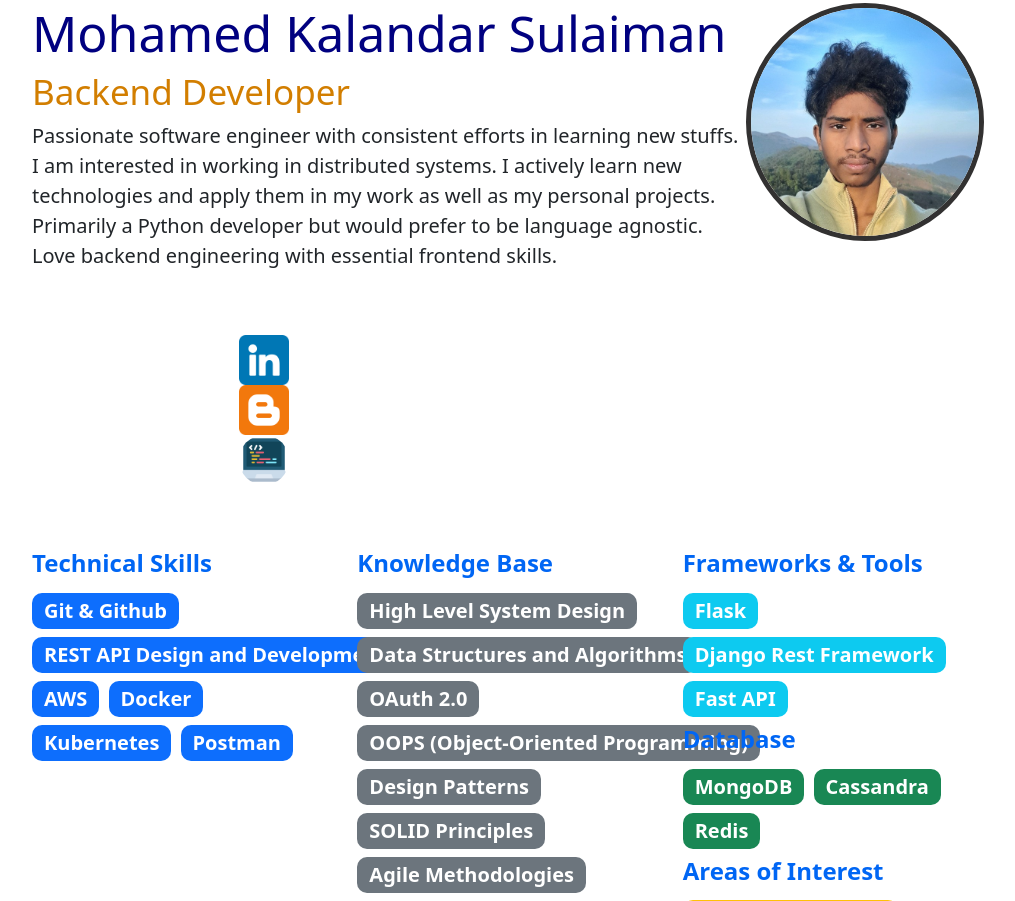
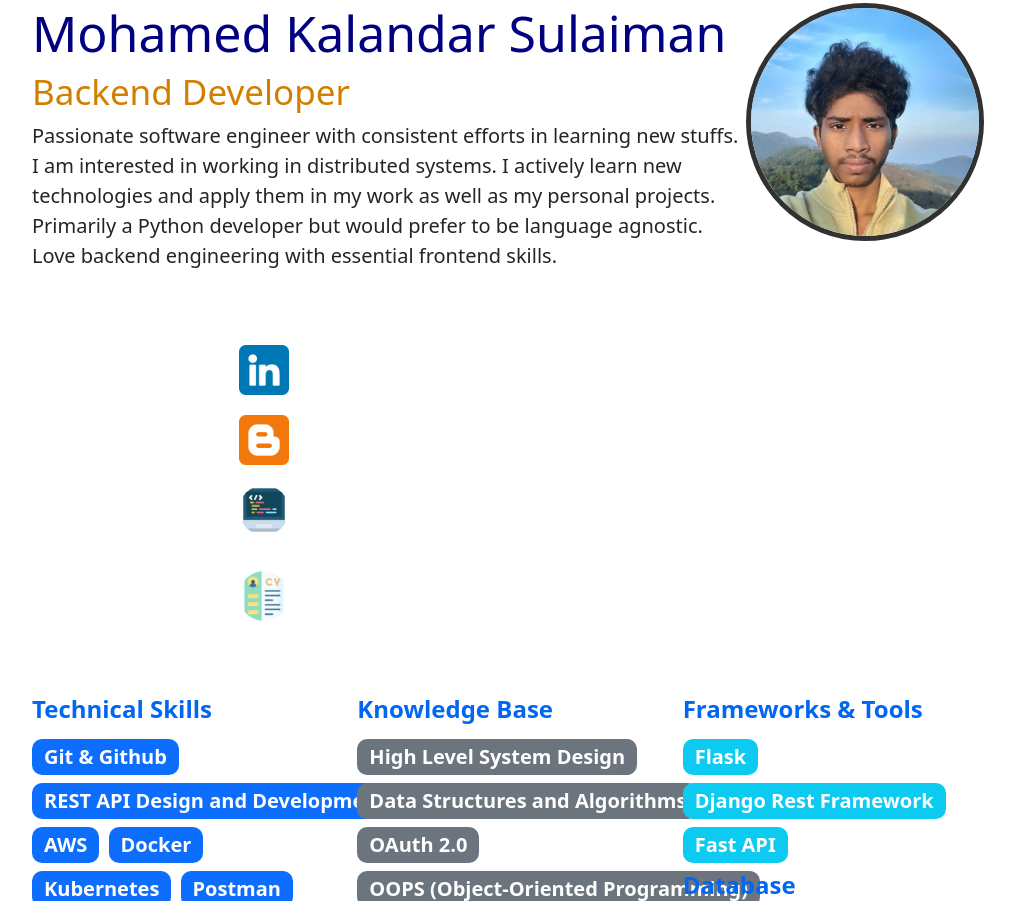
Before and after one commit to Mohamed-Kalandar-Sulaiman/Flask-Portfolio-Site, a Flask app: page / in a window 1280 px wide. Shown: the part 65-966 px from the top of the page, without its empty margins (132-1147 px from the left). Run offline with Flask 3, Linux system fonts and the light colour scheme; some libraries are stand-ins or nearby versions.

Commit message:
Uploaded into pythonanyehere

```diff
--- a/main/ui/templates/base.html
+++ b/main/ui/templates/base.html
@@ -30,7 +30,8 @@
 </head>
 <body>
     <div class="container mt-5">
-        <audio id="background-music" src="{{ url_for('static', filename='audio/bg.mp3') }}" autoplay ></audio>
+
+
 
         {% block content %}
         {% endblock %}
--- a/main/ui/templates/sections/social_media.html
+++ b/main/ui/templates/sections/social_media.html
@@ -1,10 +1,51 @@
 <div class="row mb-5">
     <div class="col-md-6 text-center d-flex flex-column align-items-center justify-content-center">
-        <a href="https://www.linkedin.com/in/mohamed-kalandar-sulaiman/" target="_blank"><img src="{{ url_for('static', filename='images/icons/linkedin.png') }}" class="img-fluid " alt="LinkedIn" width="50"></a>
-        <a href="https://mypersonalblog-mks.blogspot.com/" target="_blank"><img src="{{ url_for('static', filename='images/icons/blogspot.png') }}" class="img-fluid " alt="Blogspot" width="50"></a>
-        <a href="https://leetcode.com/u/Mohamed_Sulaiman/" target="_blank"><img src="{{ url_for('static', filename='images/icons/leetcode.png') }}" class="img-fluid rounded-circle mb-3" alt="LeetCode" width="50"></a>
+        <a href="https://www.linkedin.com/in/mohamed-kalandar-sulaiman/" target="_blank" class="icon-link">
+            <img src="{{ url_for('static', filename='images/icons/linkedin.png') }}" class="img-fluid" alt="LinkedIn" width="50">
+            <span class="icon-text">LinkedIn</span>
+        </a>
+        <a href="https://mypersonalblog-mks.blogspot.com/" target="_blank" class="icon-link">
+            <img src="{{ url_for('static', filename='images/icons/blogspot.png') }}" class="img-fluid" alt="Blogspot" width="50">
+            <span class="icon-text">Blogspot</span>
+        </a>
+        <a href="https://leetcode.com/u/Mohamed_Sulaiman/" target="_blank" class="icon-link">
+            <img src="{{ url_for('static', filename='images/icons/leetcode.png') }}" class="img-fluid rounded-circle mb-3" alt="LeetCode" width="50">
+            <span class="icon-text">LeetCode</span>
+        </a>
+
+        <a href="{{ url_for('static', filename='resume/Resume.pdf') }}" target="_blank" class="icon-link">
+            <img src="{{ url_for('static', filename='images/icons/cv.png') }}" class="img-fluid rounded-circle mb-3" alt="Download Resume" width="50">
+            <span class="icon-text">Download Resume</span>
+        </a>
+    </div>
+</div>
 
 
 
-    </div>
-</div>
+<style>
+    .icon-link {
+        position: relative;
+        display: inline-block;
+        margin: 10px;
+        text-decoration: none;
+    }
+
+    .icon-text {
+        position: absolute;
+        top: 100%;
+        left: 50%;
+        transform: translateX(-50%);
+        background-color: rgba(0, 0, 0, 0.8);
+        color: #fff;
+        padding: 5px 10px;
+        border-radius: 5px;
+        font-size: 14px;
+        opacity: 0;
+        transition: opacity 0.3s ease;
+        pointer-events: none; /* Ensure text doesn't interfere with link clicks */
+    }
+
+    .icon-link:hover .icon-text {
+        opacity: 1;
+    }
+</style>
--- a/main/ui/templates/sections/udemy_certifications.html
+++ b/main/ui/templates/sections/udemy_certifications.html
@@ -75,7 +75,7 @@
 <script>
     function UdemyscrollLeft() {
         var container = document.getElementById('udemy-certificates-wrapper');
-        container.scrollBy({ right: -500, behavior: 'smooth' }); // Adjust scroll distance as needed
+        container.scrollBy({ left: -500, behavior: 'smooth' }); // Adjust scroll distance as needed
     }
 
     function UdemyscrollRight() {
--- a/main/ui/view.py
+++ b/main/ui/view.py
@@ -7,10 +7,16 @@ ui_blueprint = Blueprint( "ui",
                           static_url_path="/ui"
                           )
 
+
+
 @ui_blueprint.route("/", methods=['GET'])
 def home():
+    queryParams = request.args
+    whoIsIt = queryParams.get("me",None)
+    if whoIsIt== None :
+        client_ip = request.remote_addr
+        user_agent = request.headers.get('User-Agent')
+        print("IP ", client_ip)
+        print("User Agent ", user_agent)
 
-    client_ip = request.remote_addr
-    user_agent = request.headers.get('User-Agent')
-    print("IP ", client_ip)
     return render_template("home.html")
--- a/run.py
+++ b/run.py
@@ -1,6 +1,6 @@
 from main import create_flask_app
 
+app = create_flask_app()
 
 if __name__ =="__main__":
-    app = create_flask_app()
     app.run(debug=True)
```
Also changed, not shown: 1 other file.
